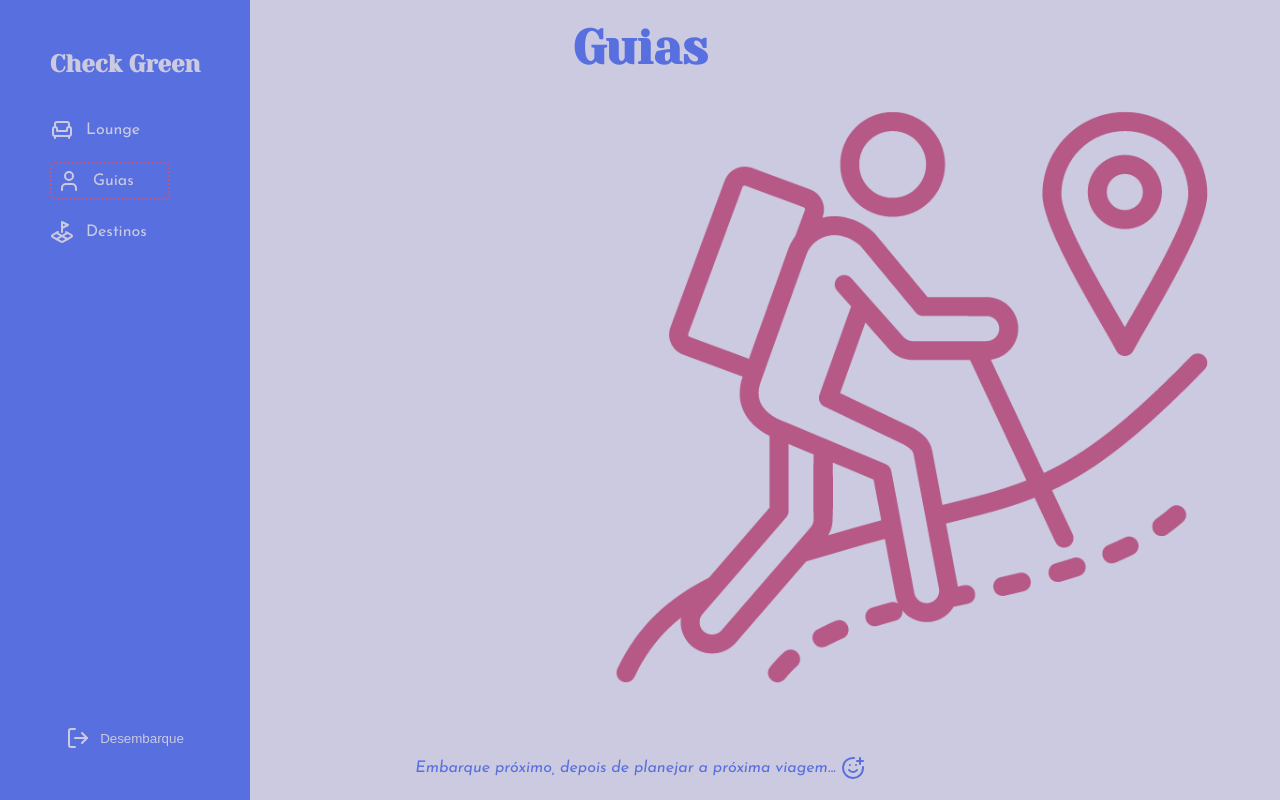
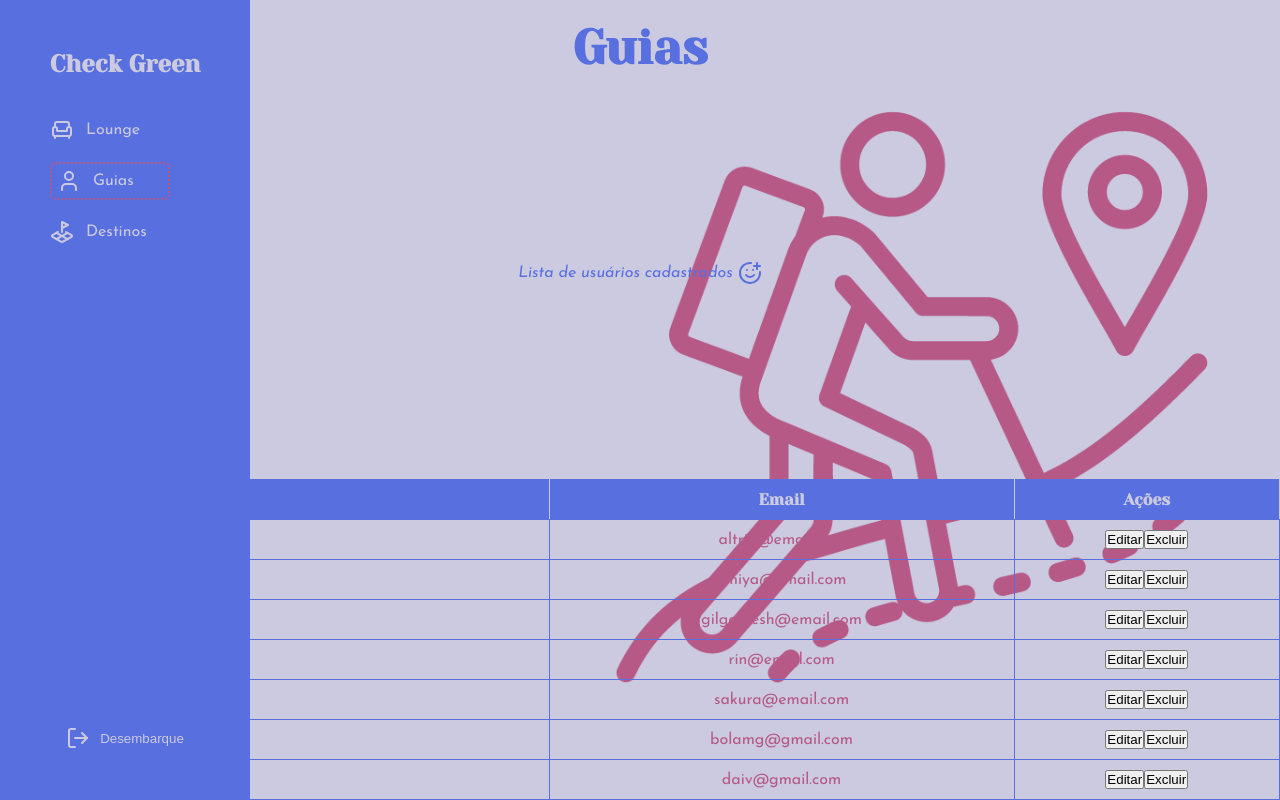
Before and after one commit to FuturoDEV-Trip/M3P-FrontEnd-squad5, a React (Vite) app: page /usuarios in a window 1280 px wide. Built offline with nearby package versions, Linux system fonts and the light colour scheme; data requests are answered from the project's data file; sample sign-in values are in the browser's storage.

Commit message:
integrando pagina com o backend

```diff
--- a/src/pages/Usuarios/Usuarios.jsx
+++ b/src/pages/Usuarios/Usuarios.jsx
@@ -1,17 +1,93 @@
+import { useEffect, useState } from 'react';
 import Sidebar from '../../components/Sidebar/Sidebar';
 import { SmilePlus } from 'lucide-react';
+import axios from 'axios';
+import { useNavigate } from 'react-router-dom';
 import styles from './Usuarios.module.css';
 
 function Usuarios() {
+  const [usuarios, setUsuarios] = useState([]);
+  const navigate = useNavigate();
+
+  useEffect(() => {
+    const fetchUsuarios = async () => {
+      try {
+        const response = await axios.get('http://localhost:3000/usuarios', {
+          headers: {
+            'Authorization': `Bearer ${localStorage.getItem('token')}`
+          }
+        });
+        setUsuarios(response.data);
+      } catch (error) {
+        console.error('Erro ao buscar usuários', error);
+      }
+    };
+
+    fetchUsuarios();
+  }, []);
+
+  const handleEdit = (id) => {
+    navigate(`/editar-usuario/${id}`)
+  }
+
+  const handleDelete = async (id) => {
+    if (window.confirm('Tem certeza que deseja excluir este usuário?')) {
+      try {
+        await axios.delete(`http://localhost:3000/usuarios/${id}`, {
+          headers: {
+            'Authorization': `Bearer ${localStorage.getItem('token')}`,
+            'Content-Type': 'application/json'
+          }
+        })
+        setUsuarios(usuarios.filter(usuario => usuario.id !== id));
+        alert('Usuário excluído com sucesso!');
+      } catch (error) {
+        if(error.response && error.response.data.error) {
+          alert(error.response.data.error);
+        } else {
+          alert('Erro ao excluir usuário');
+        }
+        console.error('Erro ao excluir usuário', error);
+      }
+    }
+  }
+
   return (
 
     <div className={styles.container}>
       <Sidebar />
 
-    <main className={styles.usersContainer}>
+      <main className={styles.usersContainer}>
         <h1>Guias</h1>
-        <p>Embarque próximo, depois de planejar a próxima viagem... <SmilePlus /></p>
-    </main>
+        <p>Lista de usuários cadastrados <SmilePlus /></p>
+
+        {usuarios.length > 0 ? (
+          <table className={styles.table}>
+            <thead>
+              <tr>
+                <th>Nome</th>
+                <th>Email</th>
+                <th>Ações</th>
+              </tr>
+            </thead>
+            <tbody>
+              {usuarios.map(usuario => (
+                <tr key={usuario.id}>
+                  <td>{usuario.nome_usuario}</td>
+                  <td>{usuario.email_usuario}</td>
+                  <td>
+                    <button onClick={() => handleEdit(usuario.id)}>Editar</button>
+                    <button onClick={() => handleDelete(usuario.id)}>Excluir</button>
+                  </td>
+                </tr>
+              ))}
+            </tbody>
+          </table>
+        ) : (
+          <p>Nenhum usuário cadastrado.</p>
+        )}
+
+      </main>
     </div>
   );
 }
```
